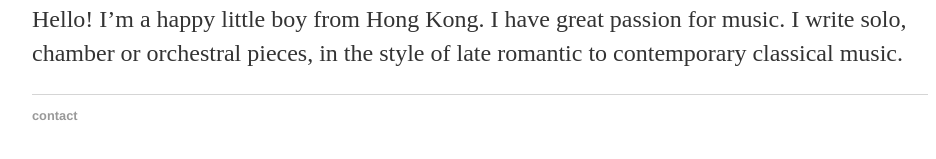
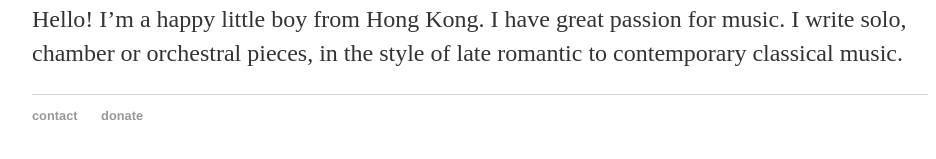
Before and after one commit to maksuihin/maksuihin.github.io, a Jekyll site: the page built from index.html, in a window 1280 px wide. Shown: the part 267-426 px from the top of the page, without its empty margins (160-1096 px from the left). Built offline with Jekyll 4.4.1, drawn with Linux system fonts in a browser that asks for light colours.

Commit message:
Update default.html

```diff
--- a/_layouts/default.html
+++ b/_layouts/default.html
@@ -21,6 +21,7 @@
 			<footer>
 	    		<ul>
 	        		<li><a href="/contact">contact</a></li>
+	        		<li><a href="https://www.paypal.com/cgi-bin/webscr?cmd=_s-xclick&hosted_button_id=FANNBYCJR5TLA">donate</a></li>
 				</ul>
 			</footer>
 		</body>
```
